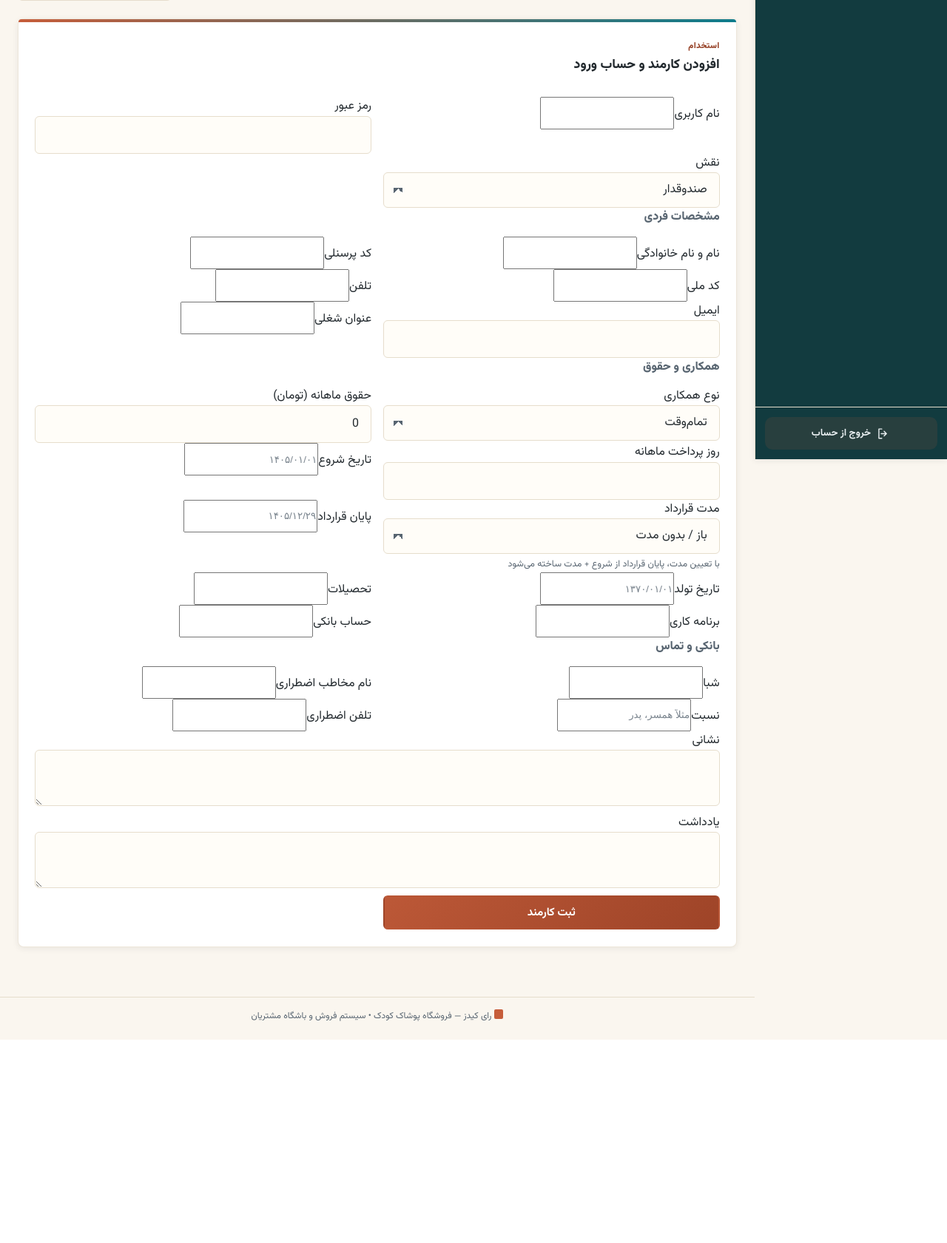
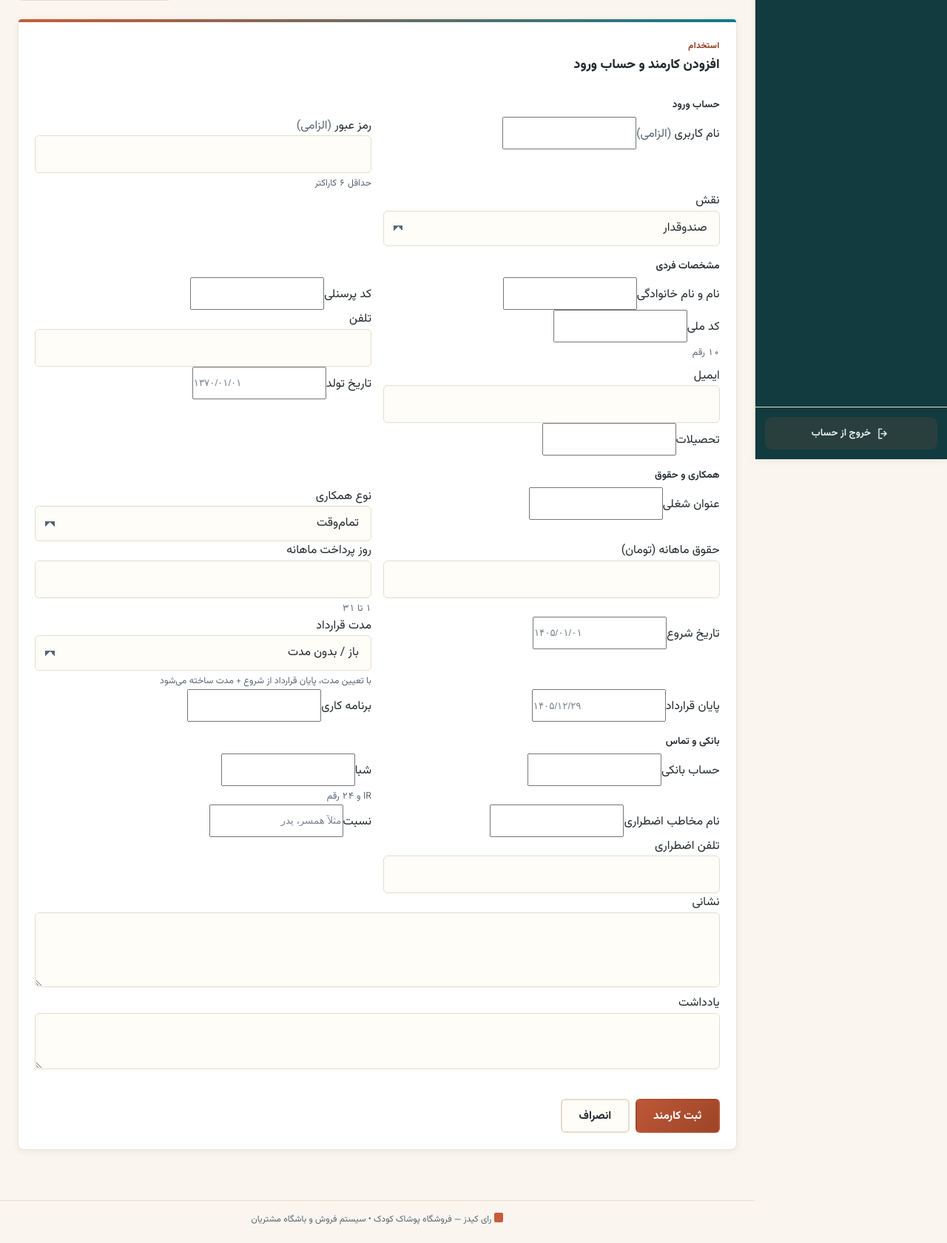
Before and after one commit to sjdcsrezvani/clothing-store-management-with-virtual-try-on, a FastAPI app: template templates/admin/staff_new.html in a window 1280 px wide. Shown: the part 179-1860 px from the top of the page at 74% size. Before the commit the page ends 1585 px from the top, so only its background shows below. Run offline with FastAPI, Linux system fonts and the light colour scheme; the template is opened without the code that fills it, so the values that code supplies are empty; parts of the project's set-up code (start-up, migrations or seed data) failed here and were passed over; some libraries are stand-ins or nearby versions.

Commit message:
Staff hire form: fieldsets, fixed sections, input hints.

```diff
--- a/templates/admin/staff_new.html
+++ b/templates/admin/staff_new.html
@@ -11,36 +11,56 @@
   <div class="section-heading"><div><span class="eyebrow">استخدام</span><h3>افزودن کارمند و حساب ورود</h3></div></div>
   <form method="post" action="/admin/staff" class="form-row">
     <input type="hidden" name="csrf_token" value="{{ csrf_token }}">
-    <label>نام کاربری<input name="username" autocomplete="username" required></label>
-    <label>رمز عبور<input name="password" type="password" minlength="6" autocomplete="new-password" required></label>
-    <label>نقش<select name="role"><option value="cashier">صندوقدار</option><option value="manager">مدیر</option><option value="owner">مالک</option></select></label>
-    <h4 class="form-span-2 muted">مشخصات فردی</h4>
-    <label>نام و نام خانوادگی<input name="full_name"></label>
+    <fieldset class="form-span-2 profile-tag-fieldset">
+    <legend>حساب ورود</legend>
+    <div class="form-row">
+    <label>نام کاربری <span class="muted">(الزامی)</span><input name="username" autocomplete="username" dir="ltr" required></label>
+    <label>رمز عبور <span class="muted">(الزامی)</span><input name="password" type="password" minlength="6" autocomplete="new-password" required><small class="field-help">حداقل ۶ کاراکتر</small></label>
+    <label>نقش<select name="role"><option value="cashier" selected>صندوقدار</option><option value="manager">مدیر</option><option value="owner">مالک</option></select></label>
+    </div>
+    </fieldset>
+    <fieldset class="form-span-2 profile-tag-fieldset">
+    <legend>مشخصات فردی</legend>
+    <div class="form-row">
+    <label>نام و نام خانوادگی<input name="full_name" autocomplete="name"></label>
     <label>کد پرسنلی<input name="employee_code"></label>
-    <label>کد ملی<input name="national_id" inputmode="numeric" dir="ltr"></label>
-    <label>تلفن<input name="phone" inputmode="tel" dir="ltr"></label>
-    <label>ایمیل<input name="email" type="email"></label>
+    <label>کد ملی<input name="national_id" inputmode="numeric" dir="ltr"><small class="field-help">۱۰ رقم</small></label>
+    <label>تلفن<input name="phone" type="tel" inputmode="tel" autocomplete="tel" dir="ltr"></label>
+    <label>ایمیل<input name="email" type="email" autocomplete="email" dir="ltr"></label>
+    <label>تاریخ تولد<input class="persian-date-input" name="birth_date" inputmode="numeric" dir="ltr" placeholder="۱۳۷۰/۰۱/۰۱"></label>
+    <label>تحصیلات<input name="education"></label>
+    </div>
+    </fieldset>
+    <fieldset class="form-span-2 profile-tag-fieldset">
+    <legend>همکاری و حقوق</legend>
+    <div class="form-row">
     <label>عنوان شغلی<input name="job_title"></label>
-    <h4 class="form-span-2 muted">همکاری و حقوق</h4>
-    <label>نوع همکاری<select name="employment_type"><option value="full_time">تمام‌وقت</option><option value="part_time">پاره‌وقت</option><option value="contractor">قراردادی</option></select></label>
+    <label>نوع همکاری<select name="employment_type"><option value="full_time" selected>تمام‌وقت</option><option value="part_time">پاره‌وقت</option><option value="contractor">قراردادی</option></select></label>
     {% from 'partials/numeric_input.html' import num with context %}
-    <label>حقوق ماهانه (تومان){{ num('salary_amount', 0) }}</label>
-    <label>روز پرداخت ماهانه{{ num('salary_payment_day', '') }}</label>
-    <label>تاریخ شروع<input class="persian-date-input" name="hire_date" placeholder="۱۴۰۵/۰۱/۰۱"></label>
+    <label>حقوق ماهانه (تومان){{ num('salary_amount', '') }}</label>
+    <label>روز پرداخت ماهانه{{ num('salary_payment_day', '') }}<small class="field-help">۱ تا ۳۱</small></label>
+    <label>تاریخ شروع<input class="persian-date-input" name="hire_date" inputmode="numeric" dir="ltr" placeholder="۱۴۰۵/۰۱/۰۱"></label>
     <label>مدت قرارداد<select name="contract_term_months"><option value="">باز / بدون مدت</option>{% for months, label in contract_terms.items() %}<option value="{{ months }}">{{ label }}</option>{% endfor %}</select><small class="field-help">با تعیین مدت، پایان قرارداد از شروع + مدت ساخته می‌شود</small></label>
-    <label>پایان قرارداد<input class="persian-date-input" name="contract_end_date" placeholder="۱۴۰۵/۱۲/۲۹"></label>
-    <label>تاریخ تولد<input class="persian-date-input" name="birth_date" placeholder="۱۳۷۰/۰۱/۰۱"></label>
-    <label>تحصیلات<input name="education"></label>
+    <label>پایان قرارداد<input class="persian-date-input" name="contract_end_date" inputmode="numeric" dir="ltr" placeholder="۱۴۰۵/۱۲/۲۹"></label>
     <label>برنامه کاری<input name="work_schedule"></label>
-    <label>حساب بانکی<input name="bank_account" dir="ltr"></label>
-    <h4 class="form-span-2 muted">بانکی و تماس</h4>
-    <label>شبا<input name="iban" dir="ltr"></label>
+    </div>
+    </fieldset>
+    <fieldset class="form-span-2 profile-tag-fieldset">
+    <legend>بانکی و تماس</legend>
+    <div class="form-row">
+    <label>حساب بانکی<input name="bank_account" inputmode="numeric" dir="ltr"></label>
+    <label>شبا<input name="iban" inputmode="numeric" dir="ltr"><small class="field-help">IR و ۲۴ رقم</small></label>
     <label>نام مخاطب اضطراری<input name="emergency_name"></label>
     <label>نسبت<input name="emergency_relation" placeholder="مثلاً همسر، پدر"></label>
-    <label>تلفن اضطراری<input name="emergency_phone" inputmode="tel" dir="ltr"></label>
-    <label class="form-span-2">نشانی<textarea name="address" rows="2"></textarea></label>
+    <label>تلفن اضطراری<input name="emergency_phone" type="tel" inputmode="tel" dir="ltr"></label>
+    <label class="form-span-2">نشانی<textarea name="address" rows="3" autocomplete="street-address"></textarea></label>
     <label class="form-span-2">یادداشت<textarea name="notes" rows="2"></textarea></label>
-    <button class="btn btn-primary" type="submit">ثبت کارمند</button>
+    </div>
+    </fieldset>
+    <div class="form-span-2 staff-actions">
+      <button class="btn btn-primary" type="submit">ثبت کارمند</button>
+      <a class="btn btn-ghost" href="/admin/staff">انصراف</a>
+    </div>
   </form>
 </div>
 {% endblock %}
```
